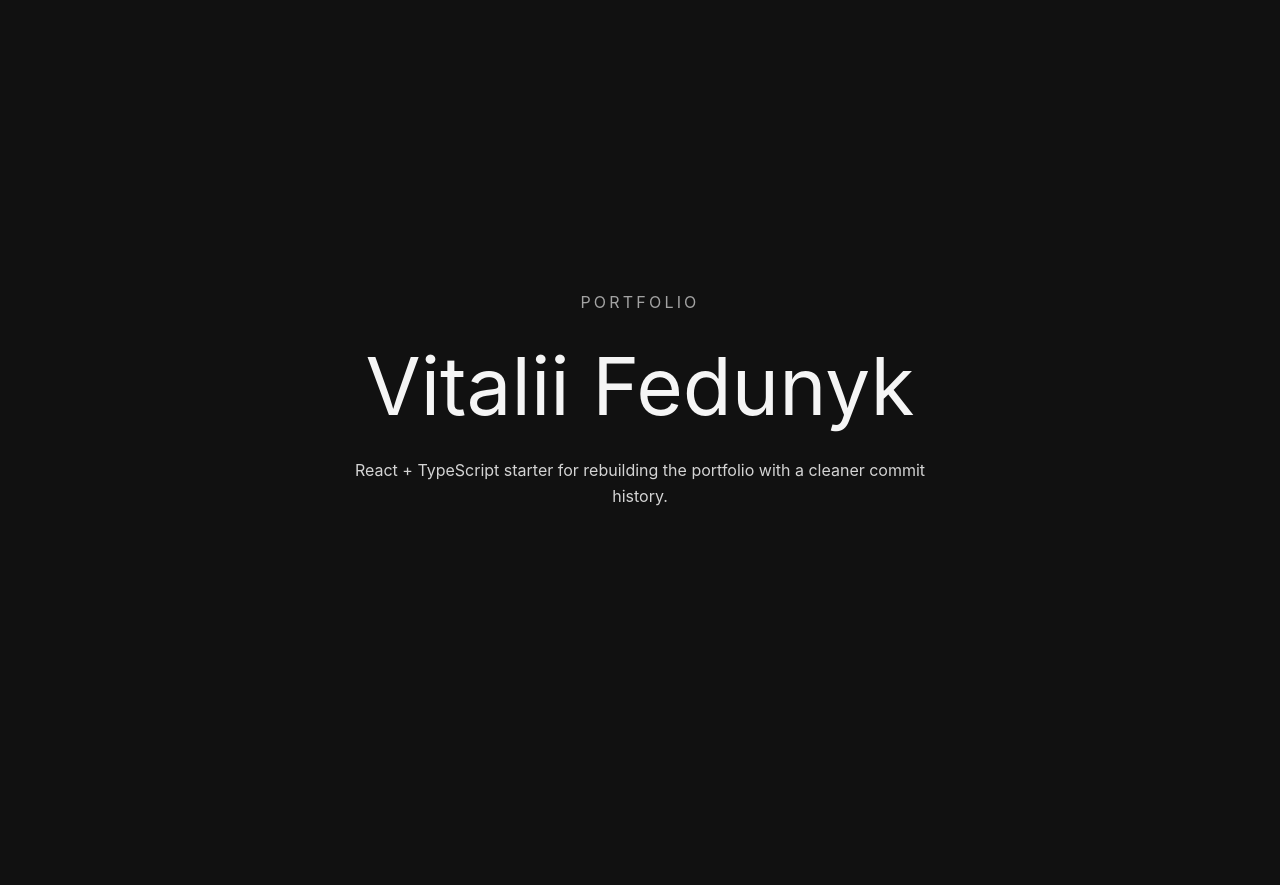
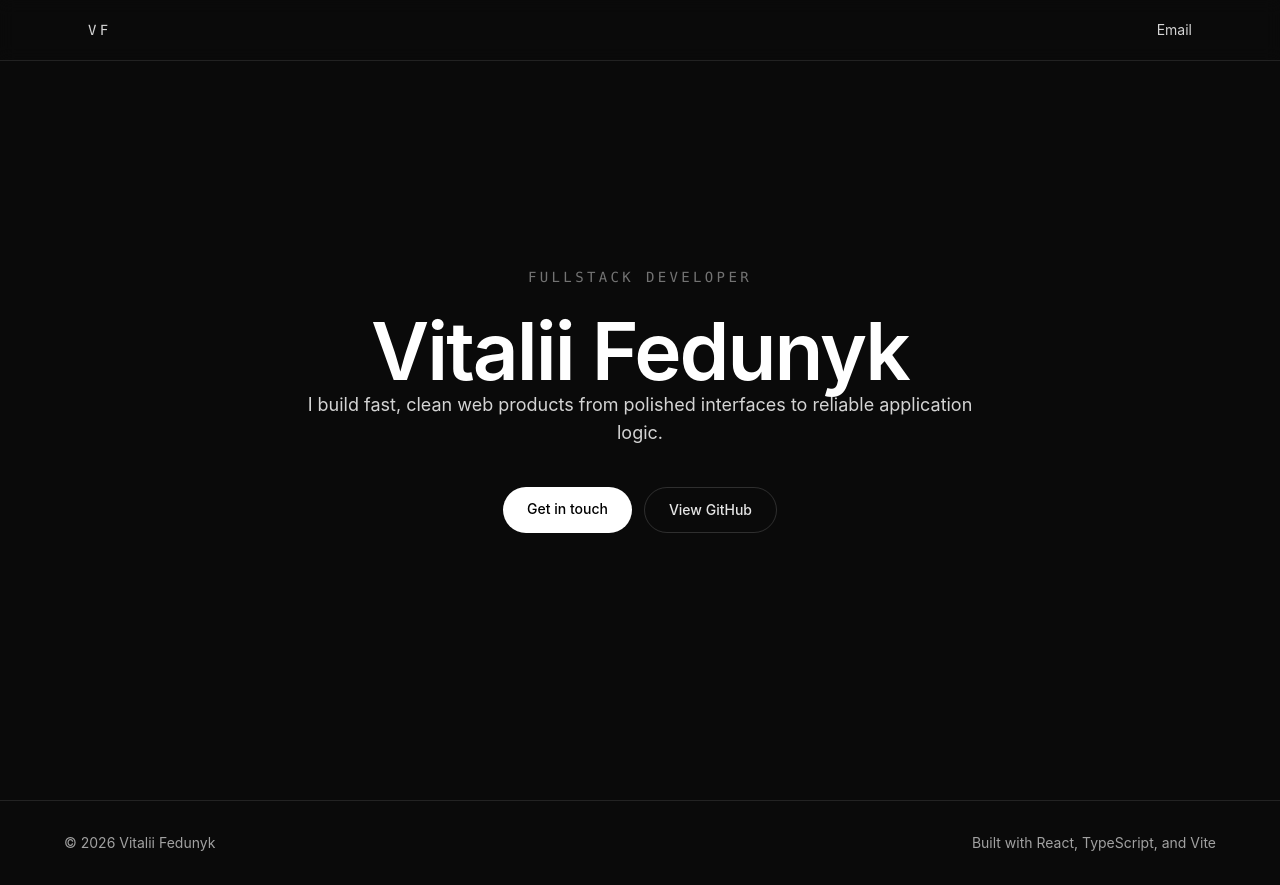
Before and after one commit to vitaliifedunyk/portfolio, a React (Vite) app: page / in a window 1280 px wide. Before the commit the page ends 800 px from the top, so only its background shows below. Built offline with nearby package versions, Linux system fonts and the light colour scheme.

Commit message:
feat: add Hero section with Framer Motion entrance animation

```diff
--- a/src/App.tsx
+++ b/src/App.tsx
@@ -1,13 +1,14 @@
+import { Footer, Hero, Navbar } from './components';
+
 function App() {
   return (
-    <main className="app-shell">
-      <p className="eyebrow">Portfolio</p>
-      <h1>Vitalii Fedunyk</h1>
-      <p className="intro">
-        React + TypeScript starter for rebuilding the portfolio with a cleaner
-        commit history.
-      </p>
-    </main>
+    <div className="min-h-screen bg-neutral-950 text-neutral-50">
+      <Navbar />
+      <main className="flex min-h-screen flex-col">
+        <Hero />
+        <Footer />
+      </main>
+    </div>
   );
 }
 
--- /dev/null
+++ b/src/components/common/Footer.tsx
@@ -0,0 +1,10 @@
+export function Footer() {
+  return (
+    <footer className="border-t border-white/10 px-6 py-8">
+      <div className="mx-auto flex max-w-6xl items-center justify-between gap-4 text-sm text-neutral-400">
+        <p>© 2026 Vitalii Fedunyk</p>
+        <p>Built with React, TypeScript, and Vite</p>
+      </div>
+    </footer>
+  );
+}
--- /dev/null
+++ b/src/components/common/Navbar.tsx
@@ -0,0 +1,17 @@
+export function Navbar() {
+  return (
+    <header className="fixed inset-x-0 top-0 z-10 border-b border-white/10 bg-neutral-950/80 backdrop-blur">
+      <div className="mx-auto flex max-w-6xl items-center justify-between px-6 py-5">
+        <span className="font-mono text-sm tracking-[0.24em] text-neutral-300">
+          VF
+        </span>
+        <a
+          href="mailto:vitaliifedunyk.dev@gmail.com"
+          className="text-sm text-neutral-300 transition-colors hover:text-white"
+        >
+          Email
+        </a>
+      </div>
+    </header>
+  );
+}
--- /dev/null
+++ b/src/components/features/Hero.tsx
@@ -0,0 +1,76 @@
+import { motion } from 'framer-motion';
+
+const containerVariants = {
+  hidden: { opacity: 0 },
+  visible: {
+    opacity: 1,
+    transition: {
+      delayChildren: 0.08,
+      staggerChildren: 0.12,
+    },
+  },
+};
+
+const itemVariants = {
+  hidden: { opacity: 0, y: 18 },
+  visible: {
+    opacity: 1,
+    y: 0,
+    transition: {
+      duration: 0.52,
+      ease: [0.22, 1, 0.36, 1] as const,
+    },
+  },
+};
+
+export function Hero() {
+  return (
+    <section className="flex min-h-screen items-center justify-center px-6 py-20">
+      <motion.div
+        variants={containerVariants}
+        initial="hidden"
+        animate="visible"
+        className="mx-auto flex w-full max-w-5xl flex-col items-center text-center"
+      >
+        <motion.p
+          variants={itemVariants}
+          className="mb-6 font-mono text-sm uppercase tracking-[0.24em] text-neutral-500"
+        >
+          Fullstack Developer
+        </motion.p>
+        <motion.h1
+          variants={itemVariants}
+          className="mb-8 text-5xl font-semibold tracking-tight text-white sm:text-7xl"
+        >
+          Vitalii Fedunyk
+        </motion.h1>
+        <motion.p
+          variants={itemVariants}
+          className="mb-10 max-w-2xl text-base leading-7 text-neutral-300 sm:text-lg"
+        >
+          I build fast, clean web products from polished interfaces to reliable
+          application logic.
+        </motion.p>
+        <motion.div
+          variants={itemVariants}
+          className="flex flex-col gap-3 sm:flex-row"
+        >
+          <a
+            href="mailto:vitaliifedunyk.dev@gmail.com"
+            className="rounded-full bg-white px-6 py-3 text-sm font-medium text-black transition-transform hover:-translate-y-0.5"
+          >
+            Get in touch
+          </a>
+          <a
+            href="https://github.com/vitaliifedunyk"
+            target="_blank"
+            rel="noopener noreferrer"
+            className="rounded-full border border-white/15 px-6 py-3 text-sm font-medium text-neutral-200 transition-colors hover:border-white/40 hover:text-white"
+          >
+            View GitHub
+          </a>
+        </motion.div>
+      </motion.div>
+    </section>
+  );
+}
--- /dev/null
+++ b/src/components/index.ts
@@ -0,0 +1,3 @@
+export { Navbar } from './common/Navbar';
+export { Hero } from './features/Hero';
+export { Footer } from './common/Footer';
```
